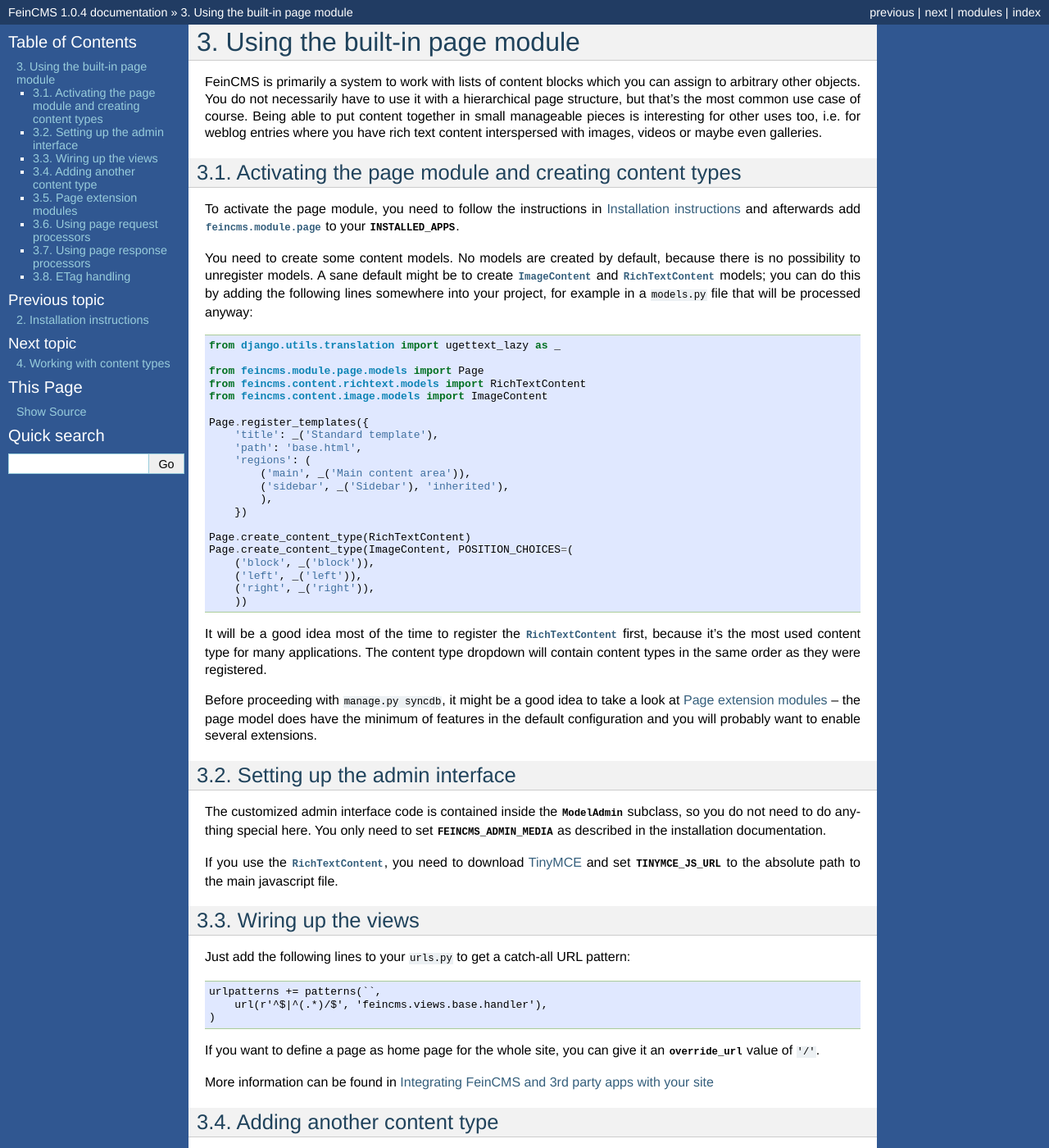
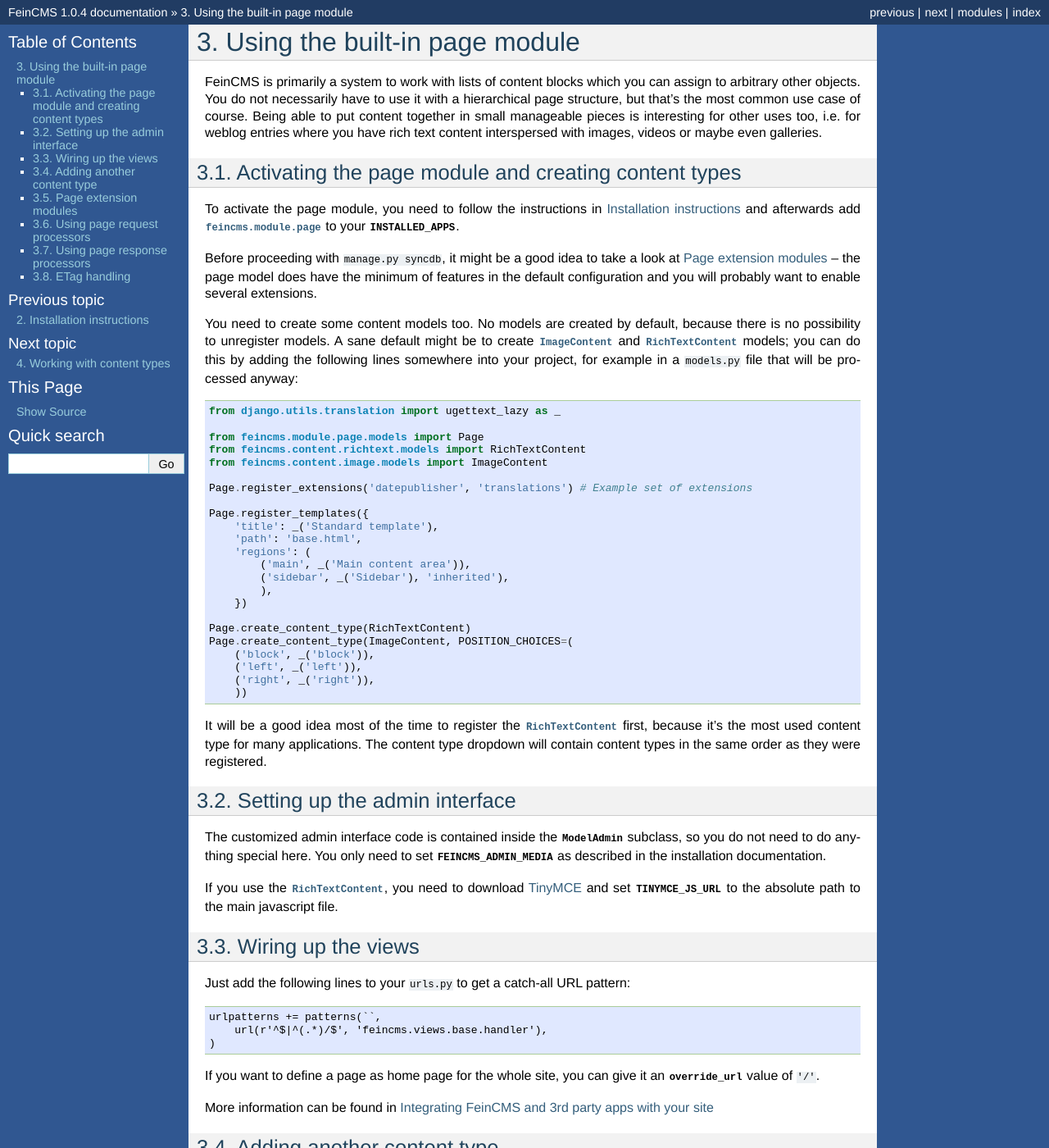
Before and after one commit to feincms/feincms, a Sphinx documentation site: the page built from docs/page.txt, in a window 1280 px wide and 1400 px high. Shown: the whole window at 82% size. Built offline with Sphinx 7.4.7, drawn with Linux system fonts in a browser that asks for light colours; some of the changed lines change nothing that is shown.

Commit message:
Mention earlier that extensions should be registered _before_ running syncdb

```diff
--- a/docs/page.txt
+++ b/docs/page.txt
@@ -21,7 +21,12 @@
 :ref:`installation` and afterwards add :mod:`feincms.module.page` to your
 :data:`INSTALLED_APPS`.
 
-You need to create some content models. No models are created by default,
+Before proceeding with ``manage.py syncdb``, it might be a good idea to take
+a look at :ref:`page-extensions` -- the page model does have the minimum of
+features in the default configuration and you will probably want to enable
+several extensions.
+
+You need to create some content models too. No models are created by default,
 because there is no possibility to unregister models. A sane default might
 be to create :class:`~feincms.content.image.models.ImageContent` and
 :class:`~feincms.content.richtext.models.RichTextContent` models; you can do this
@@ -35,6 +40,8 @@
     from feincms.module.page.models import Page
     from feincms.content.richtext.models import RichTextContent
     from feincms.content.image.models import ImageContent
+
+    Page.register_extensions('datepublisher', 'translations') # Example set of extensions
 
     Page.register_templates({
         'title': _('Standard template'),
@@ -58,11 +65,6 @@
 first, because it's the most used content type for many applications. The
 content type dropdown will contain content types in the same order as they
 were registered.
-
-Before proceeding with ``manage.py syncdb``, it might be a good idea to take
-a look at :ref:`page-extensions` -- the page model does have the minimum of
-features in the default configuration and you will probably want to enable
-several extensions.
 
 
 Setting up the admin interface
```
